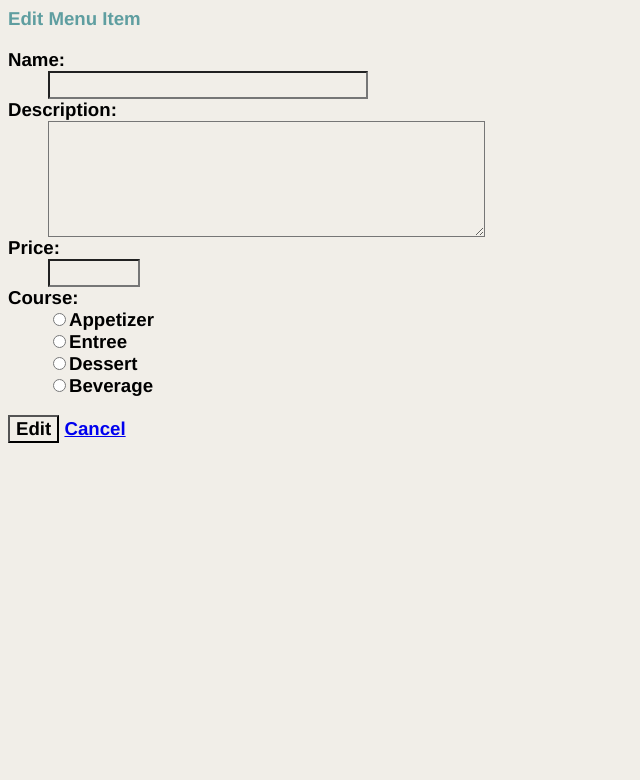
After one commit to Ataboyata/Item_Catalog, a Python web app: template vagrant/templates/edititem.html in a window 1280 px wide. The commit adds this page. Shown: the top 780 px of the page, without its empty margins (0-640 px from the left). Run offline with Jinja, Linux system fonts and the light colour scheme; the template is opened without the code that fills it, so the values that code supplies are empty.

```diff
--- a/vagrant/templates/catalog.html
+++ b/vagrant/templates/catalog.html
@@ -15,7 +15,8 @@
 			{% endfor %}
 		</div>
 		<div class = 'right-side'>
-			<h2>Items</h2>
+			<a href = "{{url_for('createitem')}}"><h3>Add Race</h3></a>
+			<h2>Races</h2>
 			{% for item in items %}
 			<div>
 				<a href = "{{url_for('displayitem', item_id = item.id)}}"><h3>{{item.name}}</h3></a>
--- /dev/null
+++ b/vagrant/templates/edititem.html
@@ -0,0 +1,41 @@
+<html>
+<head>
+	<link rel=stylesheet type=text/css href="{{ url_for('static', filename='styles.css') }}">
+</head>
+<body>
+	<h1> Edit Menu Item </h1>
+	<form action="{{ url_for('editMenuItem',restaurant_id = restaurant_id, menu_id=item.id)}}" method = 'post'>
+		<dl>
+			<dt>Name:</dt>
+			<dd><input type ='text' size='30' name='name' placeholder = '{{item.name}}'></dd>
+			<dt>Description:</dt>
+			<dd><textarea name = 'description' rows='5' cols='40' placeholder = '{{item.description }}'></textarea></dd>
+			<dt>Price:</dt>
+			<dd><input type = 'text' size = '8' name='price' placeholder = '{{item.price}}'></dd>
+			<dt>Course:</dt>
+			{% if item.course == 'Appetizier' %}
+			<dd><input type ='radio' name='course' value='Appetizer'checked >Appetizer</dd>
+			{%else%}
+			<dd><input type ='radio' name='course' value='Appetizer' >Appetizer</dd>
+			{% endif %}
+			{% if item.course == 'Entree' %}
+			<dd><input type ='radio' name='course' value='Entree' checked>Entree</dd>
+			{%else%}
+			<dd><input type ='radio' name='course' value='Entree'>Entree</dd>
+			{% endif %}
+			{% if item.course == 'Dessert'%}
+			<dd><input type ='radio' name='course' value='Dessert'checked >Dessert</dd>
+			{% else %}
+			<dd><input type ='radio' name='course' value='Dessert'>Dessert</dd>
+			{% endif %}
+			{%if item.course =='Beverage'%}
+			<dd><input type ='radio' name='course' value='Beverage'checked >Beverage</dd>
+			{% else %}
+			<dd><input type ='radio' name='course' value='Beverage'>Beverage</dd>
+			{% endif %}
+		</dl>
+		<input type='submit' value='Edit'>
+		<a href = '{{url_for('restaurants', restaurant_id = restaurant_id)}}'> Cancel </a>
+	</form>
+</body>
+</html>
--- a/vagrant/templates/items.html
+++ b/vagrant/templates/items.html
@@ -15,7 +15,8 @@
 			{% endfor %}
 		</div>
 		<div class = 'right-side'>
-			<h2>Items</h2>
+			<a href = "{{url_for('createitem')}}"><h3>Add Race</h3></a>
+			<h2>Races</h2>
 			{% for item in items %}
 			<div>
 				<a href = "{{url_for('displayitem', item_id = item.id)}}"><h3>{{item.name}}</h3></a>
```
Also changed, not shown: vagrant/requests.py (+6 -6 lines), vagrant/templates/deleteitem.html (added, +12 -0 lines), vagrant/templates/newitem.html (added, +24 -0 lines), vagrant/item_catalog.db.
